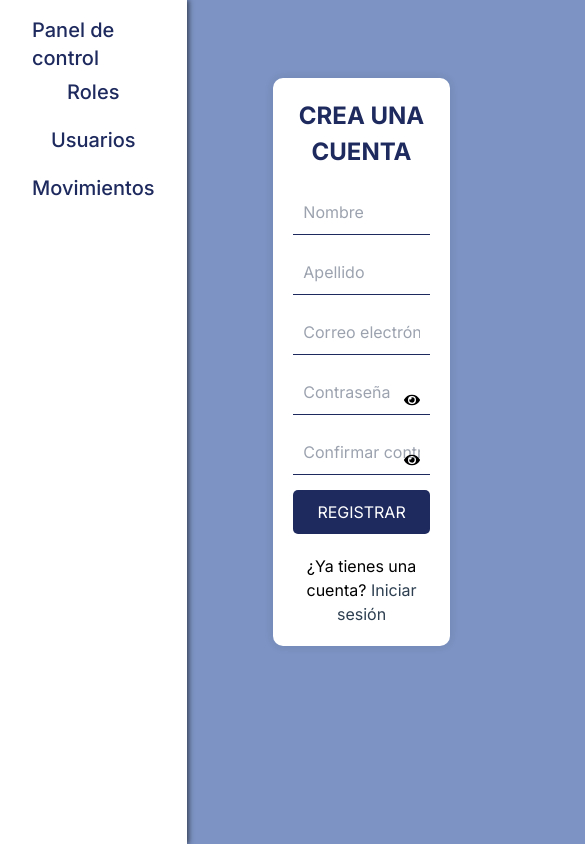
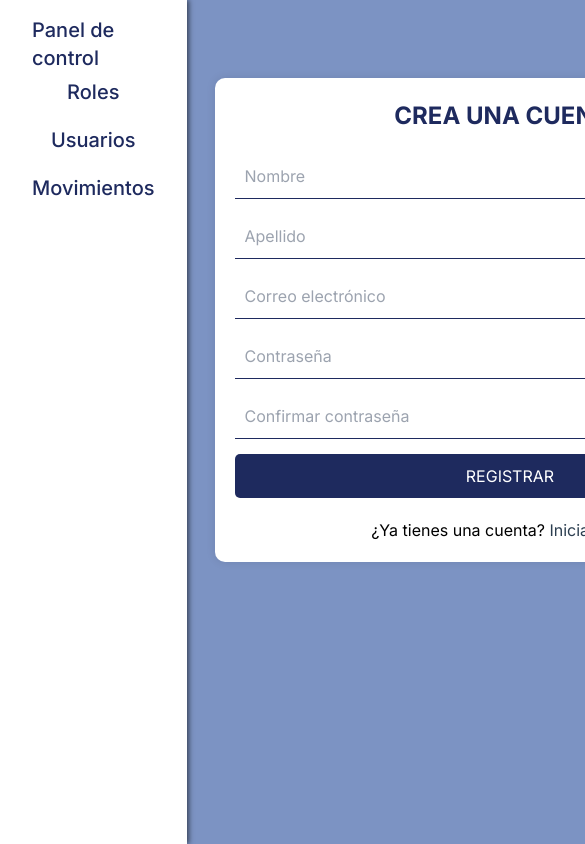
Before and after one commit to RaulBecerraB/TechShare-FrontEnd, a Next.js app: page /admin/register in a window 390 px wide. Shown: the top 844 px of the page, 585 px wide, since content can reach past the window. Built offline with nearby package versions, Linux system fonts and the light colour scheme.

Commit message:
style(register): change form width to 70vh
    - Updated form width to 70vh for improved layout and responsiveness

```diff
--- a/src/styles/form.css
+++ b/src/styles/form.css
@@ -3,7 +3,7 @@
     padding: 20px;
     border-radius: 10px;
     box-shadow: 0 0 10px rgba(0, 0, 0, 0.1);
-    width: 60%;
+    width: 70vh;
     text-align: center;
     margin: auto;
     margin-top: 50px;
```
